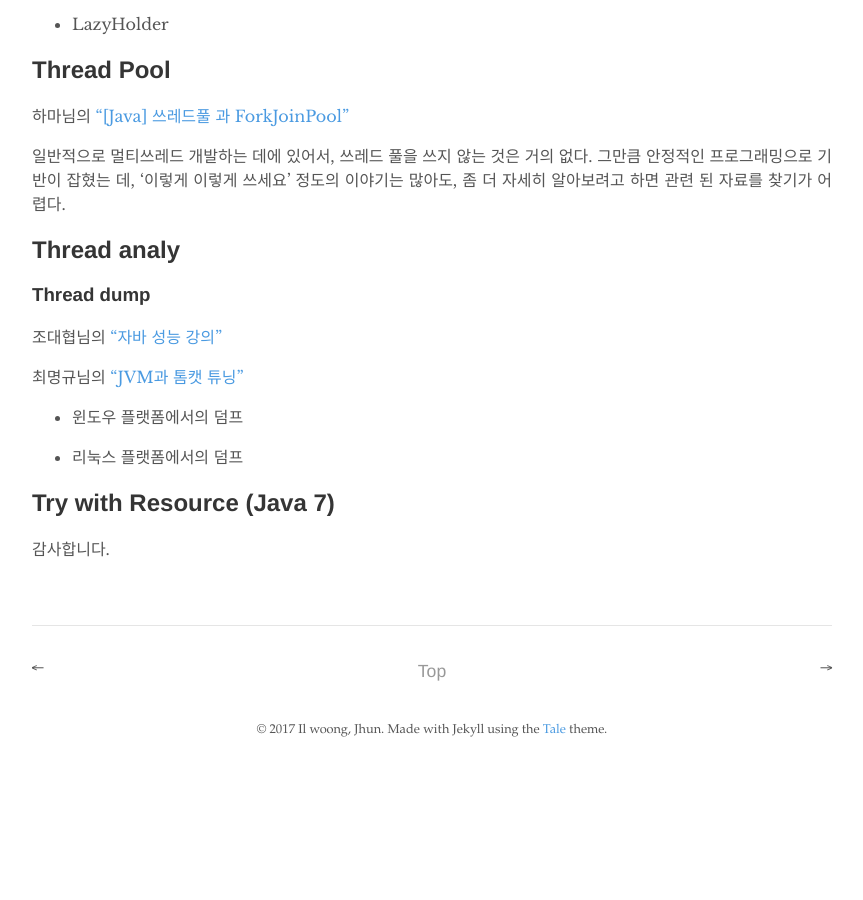
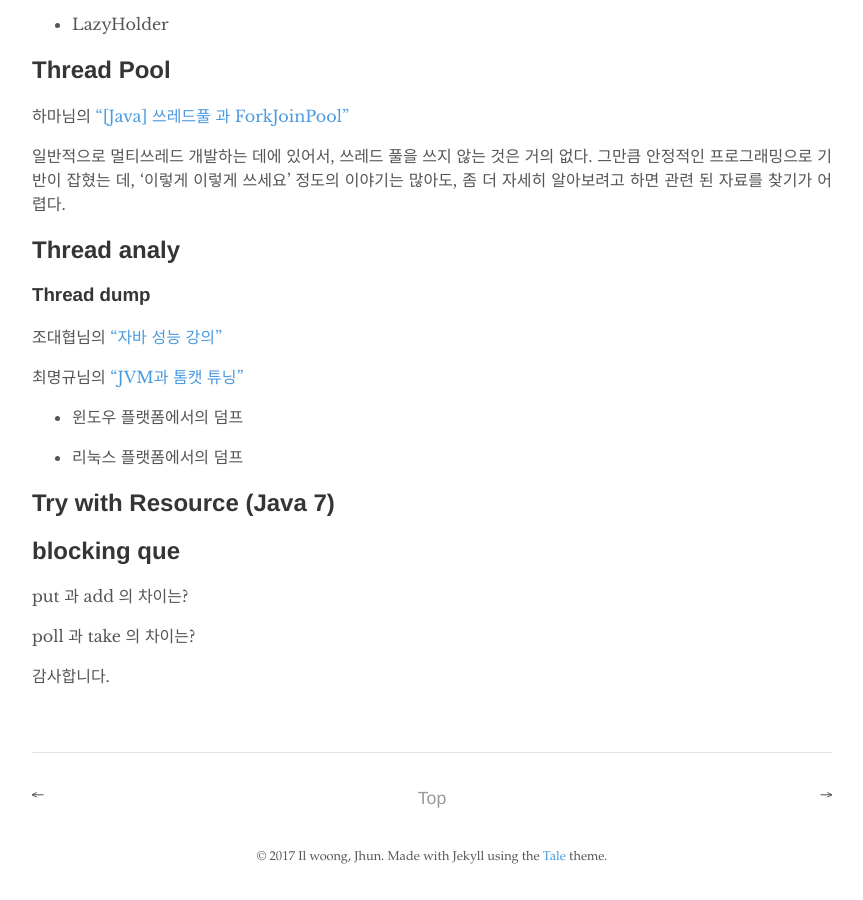
Before and after one commit to glqdlt/glqdlt.github.io, a Jekyll site: the page built from _posts/2017-09-27-자바 그리고 스레드.md, in a window 1280 px wide and 900 px high, scrolled down 2304 px. Shown: the whole window, without its empty margins (208-1071 px from the left). Built offline with Jekyll 4.4.1, drawn with Linux system fonts in a browser that asks for light colours; before the commit the page ends 3077 px from its top, so only the background shows below that.

Commit message:
post add

```diff
--- a/_posts/2017-09-27-자바 그리고 스레드.md
+++ b/_posts/2017-09-27-자바 그리고 스레드.md
@@ -106,4 +106,10 @@ Context Switching..
 ## Try with Resource (Java 7)
 
 
+## blocking que
+
+put 과 add 의 차이는?
+
+poll 과 take 의 차이는?
+
 감사합니다.
```
